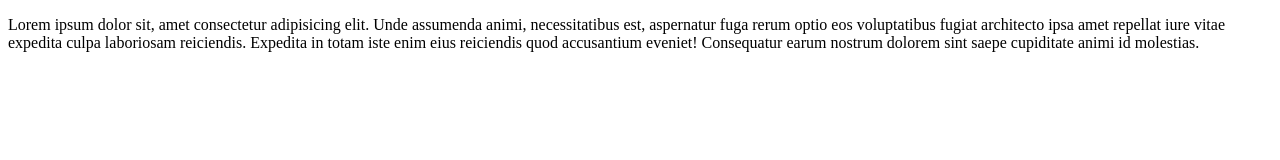
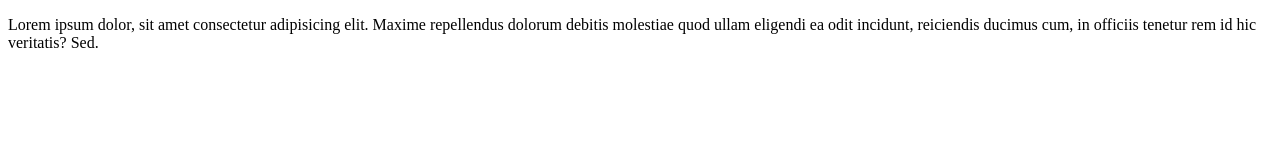
Before and after one commit to Fahmida-103/Afrin-Toma, a plain HTML site: page index.html in a window 1280 px wide. Drawn offline with Linux system fonts and the light colour scheme; files that its build step writes are made by us from their sources.

Commit message:
first commit

```diff
--- a/index.html
+++ b/index.html
@@ -4,8 +4,11 @@
     <meta charset="UTF-8">
     <meta name="viewport" content="width=device-width, initial-scale=1.0">
     <title>Document</title>
+    <link rel="stylesheet" href="fahmida.css">
+
 </head>
 <body>
-    <p>Lorem ipsum dolor sit, amet consectetur adipisicing elit. Unde assumenda animi, necessitatibus est, aspernatur fuga rerum optio eos voluptatibus fugiat architecto ipsa amet repellat iure vitae expedita culpa laboriosam reiciendis. Expedita in totam iste enim eius reiciendis quod accusantium eveniet! Consequatur earum nostrum dolorem sint saepe cupiditate animi id molestias.</p>
+    <p>Lorem ipsum dolor, sit amet consectetur adipisicing elit. Maxime repellendus dolorum debitis molestiae quod ullam eligendi ea odit incidunt, reiciendis ducimus cum, in officiis tenetur rem id hic veritatis? Sed.</p>
+
 </body>
 </html>
```
Also changed, not shown: css/fahmida.css (added).
